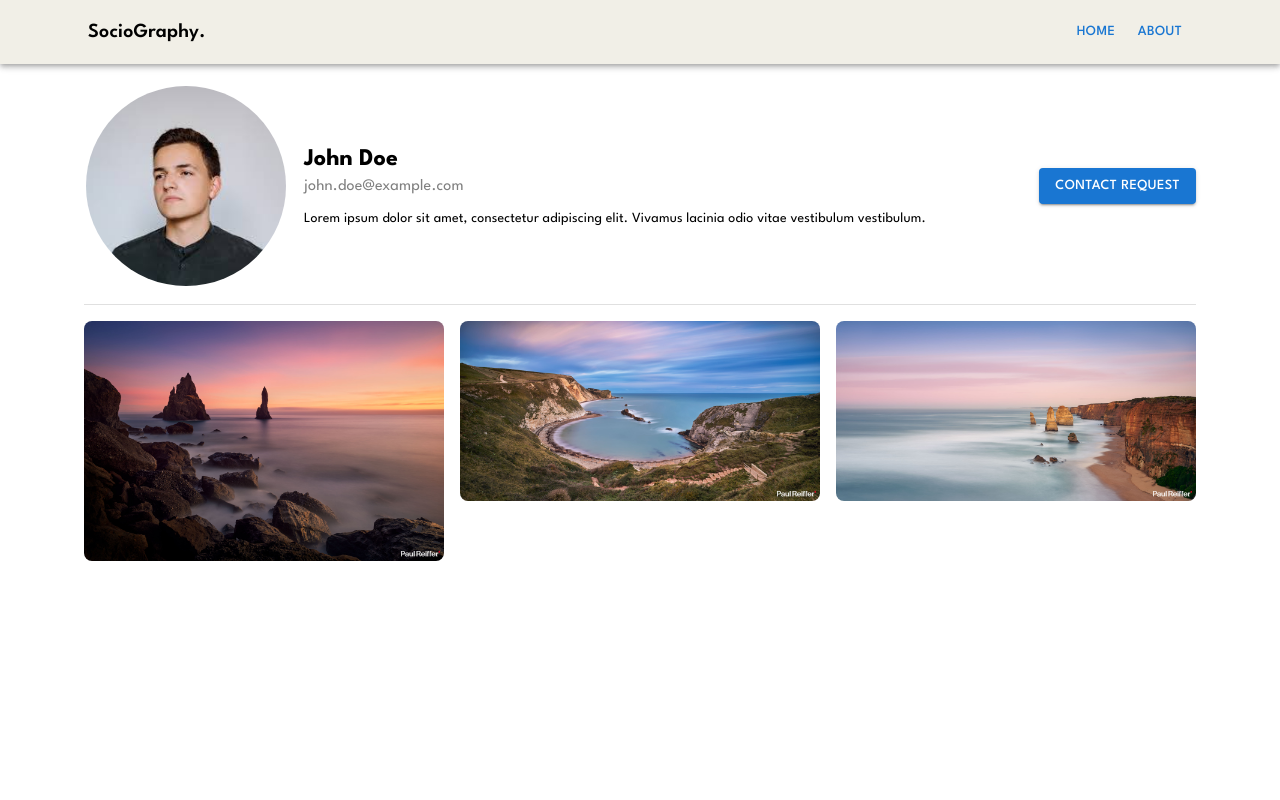
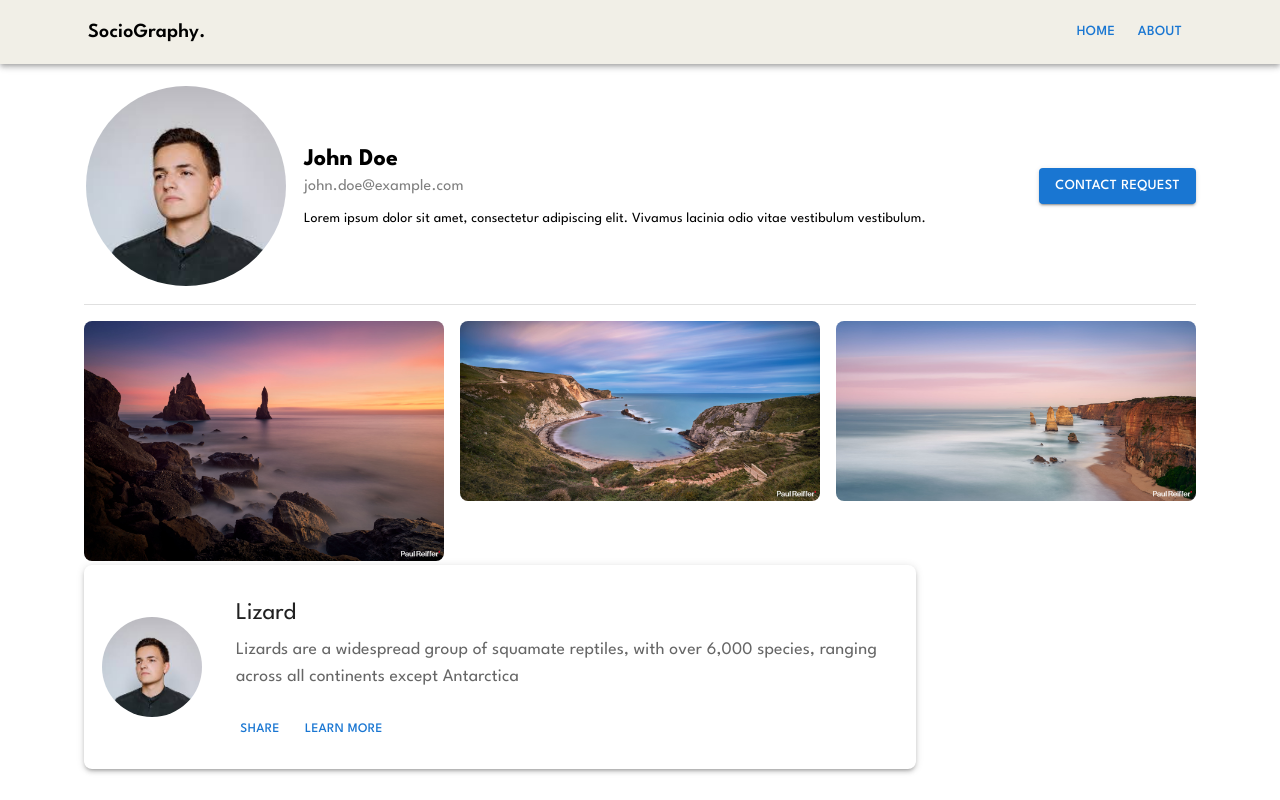
Before and after one commit to Vinodhariharan/sociography-frontend, a React (Create React App) app: page / in a window 1280 px wide. Built offline with nearby package versions, Linux system fonts and the light colour scheme.

Commit message:
TestCard added

```diff
--- a/src/components/Vinod/ProfileAvatar.jsx
+++ b/src/components/Vinod/ProfileAvatar.jsx
@@ -1,19 +1,16 @@
 import React from 'react';
 import Avatar from '@mui/material/Avatar';
 
-const ProfileAvatar = ({ imageUrl, altText }) => {
+const ProfileAvatar = ({ imageUrl, altText, width = 200, height = 200 }) => {
   return (
     <Avatar
       alt={altText}
       src={imageUrl}
       sx={{
-        width: 200,
-        height: 200,
+        width: width,
+        height: height,
         backgroundColor: '#f0f0f0', // fallback color if image fails to load
         border: '2px solid #fff', // white border
-        // '&:hover': {
-        //   opacity: 0.8, // adjust opacity on hover
-        // },
       }}
     />
   );
--- a/src/components/Vinod/ProfilePhotographer.jsx
+++ b/src/components/Vinod/ProfilePhotographer.jsx
@@ -1,6 +1,7 @@
 import React from 'react';
 import ProfileAvatar from './ProfileAvatar';
 import { Grid, Typography, Button, Divider } from '@mui/material';
+import MediaCard from './TestCard';
 
 // Example functional component
 const MyComponent = () => {
@@ -51,6 +52,8 @@ const MyComponent = () => {
           </Grid>
         ))}
       </Grid>
+
+      <MediaCard></MediaCard>
     </div>
   );
 }
--- /dev/null
+++ b/src/components/Vinod/TestCard.jsx
@@ -0,0 +1,49 @@
+import * as React from 'react';
+import Card from '@mui/material/Card';
+import CardActions from '@mui/material/CardActions';
+import CardContent from '@mui/material/CardContent';
+import Button from '@mui/material/Button';
+import Typography from '@mui/material/Typography';
+import Grid from '@mui/material/Grid';
+import ProfileAvatar from './ProfileAvatar';
+
+export default function MediaCard() {
+  return (
+    <Card
+      sx={{
+        maxWidth: 800, // Increased width
+        display: 'flex',
+        boxShadow: 3, // Initial shadow
+        borderRadius: 2, // Rounded corners
+        backgroundColor: 'white', // White background
+        padding: 2, // Padding inside the card
+        transition: 'all 0.3s ease', // Smooth transition for hover effect
+        '&:hover': {
+          boxShadow: 6, // Increased shadow on hover
+          transform: 'translateY(-10px)', // Moves the card up on hover
+        },
+      }}
+    >
+      <Grid container spacing={2} alignItems="center">
+        <Grid item sx={{ paddingLeft: 2 }}>
+          <ProfileAvatar imageUrl="/profilepic1.jpg" altText="Profile Picture" height="100px" width="100px" />
+        </Grid>
+        <Grid item xs>
+          <CardContent>
+            <Typography gutterBottom variant="h5" component="div" sx={{ fontFamily: 'League Spartan, sans-serif' }}>
+              Lizard
+            </Typography>
+            <Typography variant="body1" color="text.secondary" sx={{ fontFamily: 'League Spartan, sans-serif', fontSize: '1.1rem' }}>
+              Lizards are a widespread group of squamate reptiles, with over 6,000
+              species, ranging across all continents except Antarctica
+            </Typography>
+          </CardContent>
+          <CardActions>
+            <Button size="small" sx={{ fontFamily: 'League Spartan, sans-serif' }}>Share</Button>
+            <Button size="small" sx={{ fontFamily: 'League Spartan, sans-serif' }}>Learn More</Button>
+          </CardActions>
+        </Grid>
+      </Grid>
+    </Card>
+  );
+}
```
